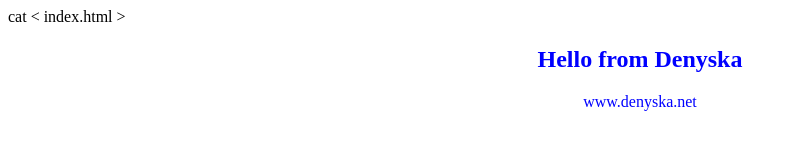
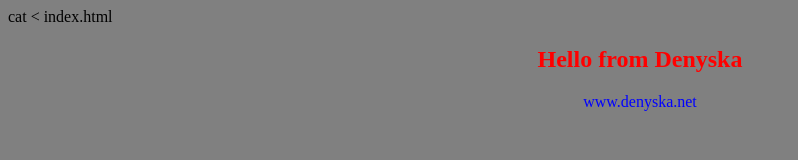
Before and after one commit to DNSBRDG/app-for-jenkins-1, a plain HTML site: page index.html in a window 1280 px wide. Shown: the whole page, without its empty margins (0-798 px from the left). Drawn offline with Linux system fonts and the light colour scheme.

Commit message:
Changed background color

```diff
--- a/index.html
+++ b/index.html
@@ -1,8 +1,8 @@
 cat <<EOF > index.html
 <html>
-<body bkground color=black>>
+<body bgcolor=gray>
 <center>
-<h2><font color=blue>Hello from Denyska</font></h2>
+<h2><font color=red>Hello from Denyska</font></h2>
 
 <font color=blue>www.denyska.net<font>
 </center>
```
